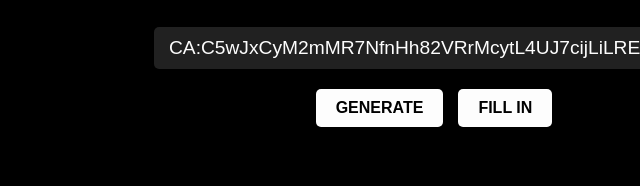
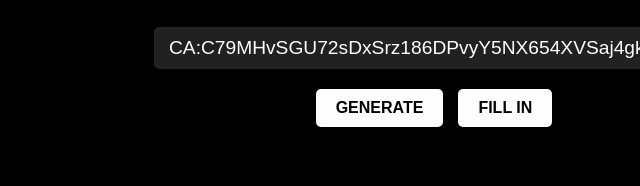
Before and after one commit to stopgamepull/patern, a plain HTML site: page index.html in a window 1280 px wide. Both pictures are taken after a click on the button "Trenches pattern". Shown: the part 434-620 px from the top of the page, 640-1280 px from the left. Drawn offline with Linux system fonts and the light colour scheme.

Commit message:
Update index.html

```diff
--- a/index.html
+++ b/index.html
@@ -389,7 +389,7 @@
                     </a>
                 </div>
                 <div class="ca-container" onclick="copyCAText()">
-                    <span class="ca-text">CA:C5wJxCyM2mMR7NfnHh82VRrMcytL4UJ7cijLiLREpump </span>
+                    <span class="ca-text">CA:C79MHvSGU72sDxSrz186DPvyY5NX654XVSaj4gkRpump </span>
                     <svg width="24" height="24" viewBox="0 0 24 24" fill="#fff" xmlns="http://www.w3.org/2000/svg">
                         <rect x="8" y="4" width="12" height="14" rx="1" fill="#222" stroke="#fff" stroke-width="2"></rect>
                         <rect x="4" y="8" width="12" height="14" rx="1" fill="#222" stroke="#fff" stroke-width="2"></rect>
```
